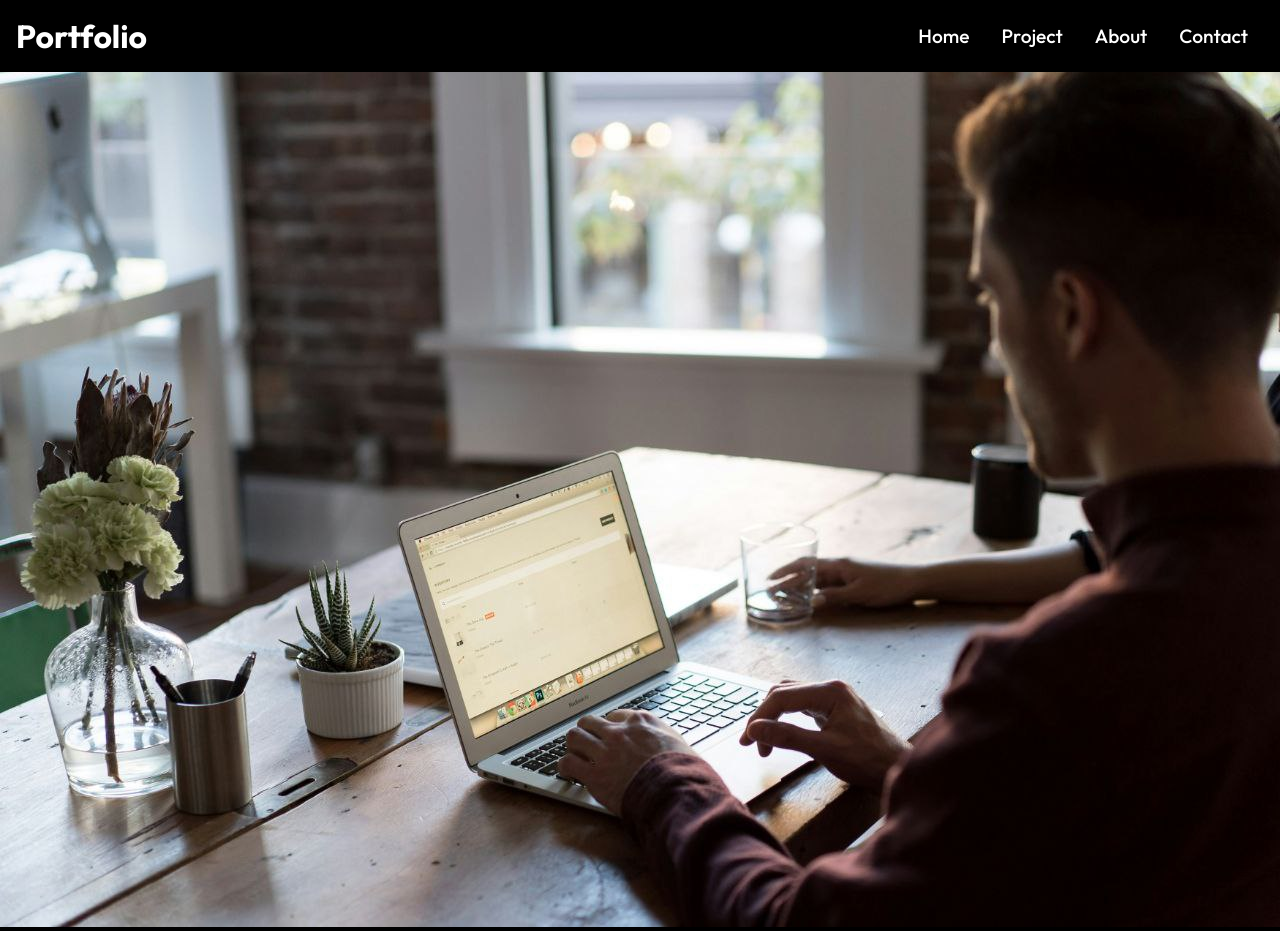
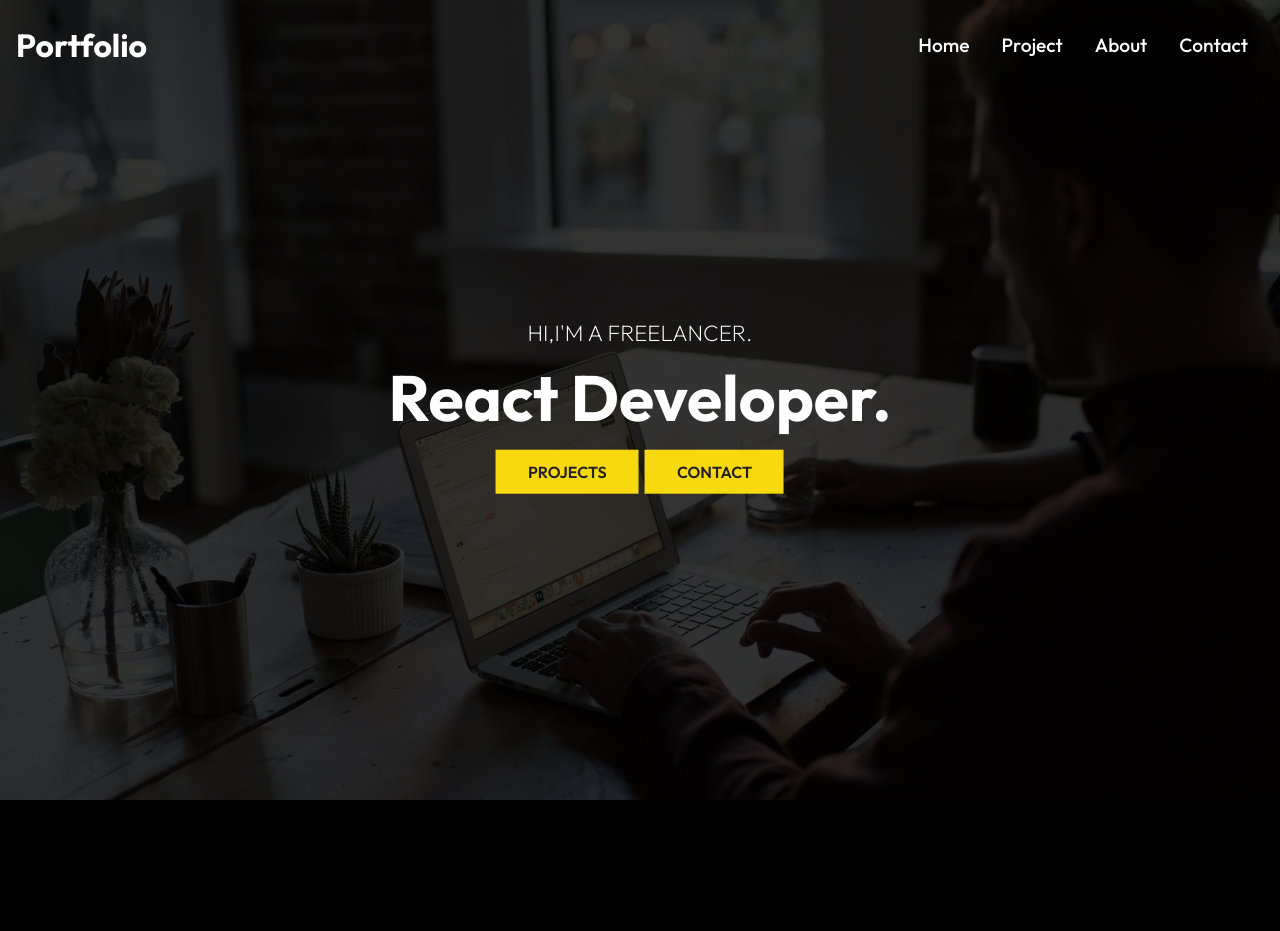
Before and after one commit to maheshrahane2002/my-app, a React (Create React App) app: page / in a window 1280 px wide. After the commit the page ends 804 px from the top, so only its background shows below. Built offline with nearby package versions, Linux system fonts and the light colour scheme.

Commit message:
To change new background on Scroll.

```diff
--- a/src/components/HeroImg.js
+++ b/src/components/HeroImg.js
@@ -1,6 +1,7 @@
 import "./HeroImgStyles.css";
 import React from 'react';
 import IntroImg from "../assets/intro-bg.jpg";
+import { Link } from "react-router-dom";
 
 const HeroImg = () => {
   return (
@@ -8,7 +9,20 @@
         <div className="mask">
         <img className="into-img" src={IntroImg} alt="IntroImg"/>
     </div>
+
+    <div className="content">
+    <p>HI,I'M A FREELANCER.</p>
+    <h1>React Developer.</h1>
+
+<div>
+  <Link to="/project" className="btn">Projects</Link>
+  <Link to="/contact" className="btn">Contact</Link>
+
+</div>
     </div>
+    </div>
+
+
 
   );
 };
--- a/src/components/HeroImgStyles.css
+++ b/src/components/HeroImgStyles.css
@@ -0,0 +1,62 @@
+.mask {
+    width: 100%;
+    height: 100vh;
+    position: relative;
+}
+
+.into-img{
+    width: 100%;
+    height: 100%;
+    background-size: cover;
+    background-position: center;
+    object-fit: cover;
+}
+
+.mask::after{
+    content: "";
+    width: 100%;
+    height: 100%;
+    position: absolute;
+    top: 0;
+    left: 0;
+    background-color: #000;
+    opacity: 0.8;
+}
+
+.hero{
+    height: 100%;
+    width: 100%;
+}
+
+.hero .content {
+position: absolute;
+transform: translate(-50%, -50%);
+top: 50%;
+left: 50%;
+text-align: center;
+}
+
+.hero .content h1{
+    font-size: 4rem;
+    padding: 0.6rem 0 1.5rem;
+}
+
+.hero .content p{
+    font-size: 1.4rem;
+    font-weight: 200;
+    text-transform: uppercase;
+}
+
+.content .btn{
+    margin: 1rem 0.2rem;
+}
+
+@media screen and (max-width:640px){
+    .hero .content h1{
+        font-size: 3rem;
+    }
+
+    .hero .content p{
+        font-size: 1.4rem;
+    }
+}
--- a/src/components/Navbar.js
+++ b/src/components/Navbar.js
@@ -6,8 +6,19 @@
 const Navbar = () => {
   const [click, setClick] = useState(false);
   const handleClick = () => setClick(!click);
+  const [color, setColor] = useState(false);
+  const changeColor = () =>{
+    if(window.scrollY >=100){
+      setColor(true);
+    }else{
+      setColor(false);
+    }
+  };
+  window.addEventListener("scroll", changeColor);
+
   return (
-    < div className="header">
+    < div className={color ? "header header-bg":
+    "header"}>
       <Link to="/">
         <h1>Portfolio</h1>
         </Link>
--- a/src/components/NavbarStyles.css
+++ b/src/components/NavbarStyles.css
@@ -3,6 +3,15 @@
     justify-content: space-between;
     align-items: center;
     padding: 1rem;
+    position: fixed;
+    width: 100%;
+    height: 90px;
+    z-index: 10;
+}
+
+.header-bg{
+    background-color: rgb(0,0,0,0.85);
+    transition: 0.5s;
 }
 
 
```
